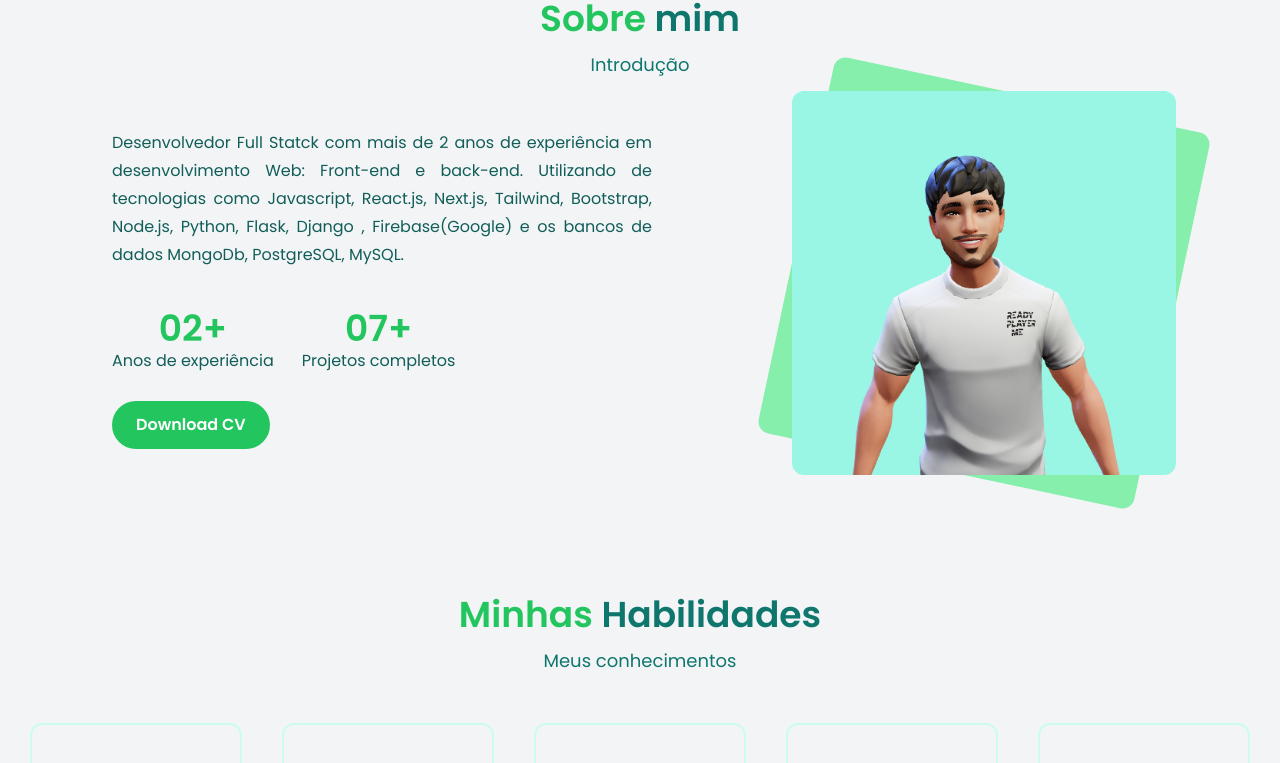
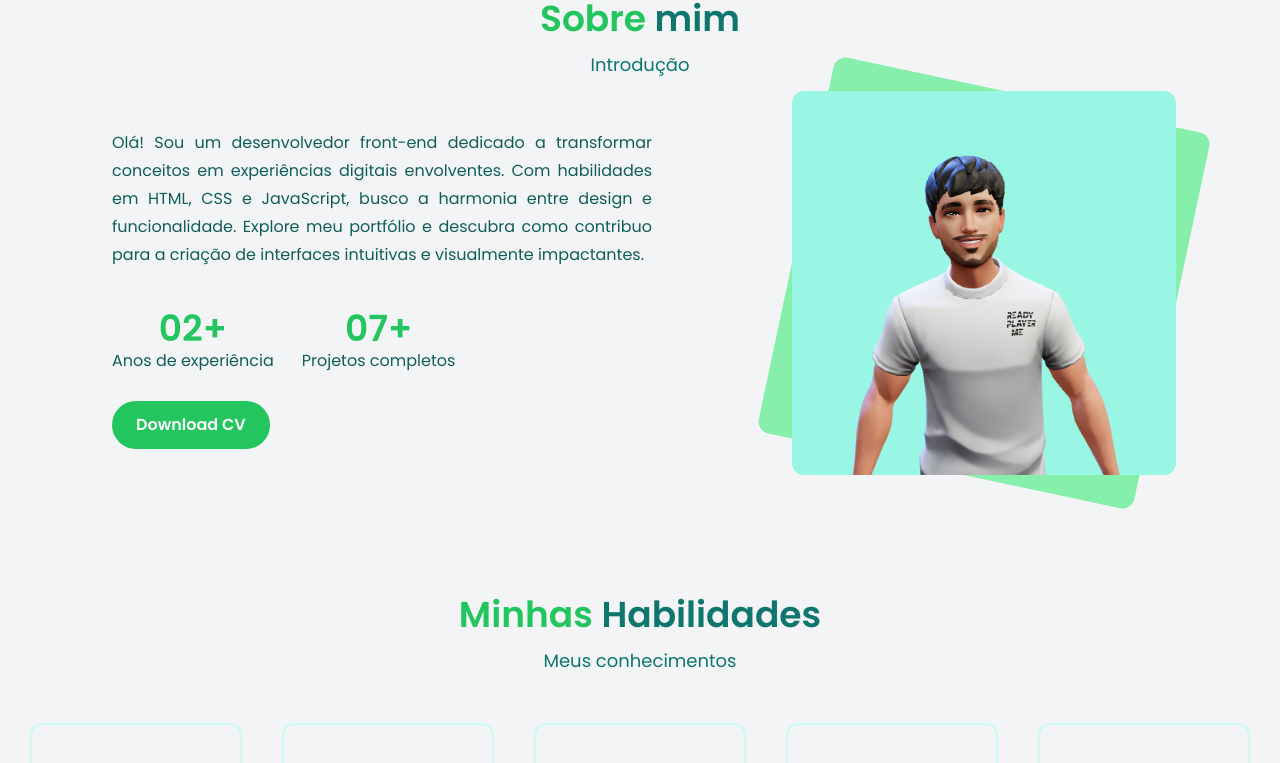
Before and after one commit to Orozimbo1/Portifolio, a React (Vite) app: page / in a window 1280 px wide. Shown: the part 873-1636 px from the top of the page. Built offline with nearby package versions, Linux system fonts and the light colour scheme.

Commit message:
updated skills e about

```diff
--- a/src/components/About.jsx
+++ b/src/components/About.jsx
@@ -20,8 +20,8 @@ const About = () => {
         <div className='flex lg:flex-row flex-col-reverse items-center lg:gap-6 gap-12 px-10 max-w-6xl mx-auto'>
           <div className='p-2'>
             <div className='text-teal-800 my-3'>
-              <p className='text-justify leading-7 w-10/12'>
-                Desenvolvedor Full Statck com mais de 2 anos de experiência em desenvolvimento Web: Front-end e back-end. Utilizando de tecnologias como Javascript, React.js, Next.js, Tailwind, Bootstrap, Node.js, Python, Flask, Django , Firebase(Google) e os bancos de dados MongoDb, PostgreSQL, MySQL.
+              <p className='text-justify leading-7 w-full lg:w-10/12'>
+                Olá! Sou um desenvolvedor front-end dedicado a transformar conceitos em experiências digitais envolventes. Com habilidades em HTML, CSS e JavaScript, busco a harmonia entre design e funcionalidade. Explore meu portfólio e descubra como contribuo para a criação de interfaces intuitivas e visualmente impactantes.
               </p>
             </div>
             <div className='flex items-center mt-10 gap-7'>
--- a/src/components/Skills.jsx
+++ b/src/components/Skills.jsx
@@ -9,12 +9,14 @@ const Skills = () => {
     {logo: 'logo-react', name: 'React', level: 'Avançado', count: 80},
     {logo: 'logo-nodejs', name: 'NodeJs', level: 'Intermediário', count: 70},
     {logo: 'logo-python', name: 'Python', level: 'Básico', count: 15},
+    {logo: 'logo-firebase', name: 'Firebase', level: 'Básico', count: 55},
+    {logo: 'logo-pwa', name: 'PWA', level: 'Básico', count: 85},
   ]
 
   return (
     <section id='skills' className='py-10 relative'>
       <div className='mt-10 text-teal-700 text-center'>
-        <h3 className='text-4xl font-semibold text-green-500'>Minhas <span className='text-teal-700'>Habilidades</span></h3>
+        <h3 className='text-3xl md:text-4xl font-semibold text-green-500'>Minhas <span className='text-teal-700'>Habilidades</span></h3>
         <p className='text-teal-700 mt-3 text-lg'>Meus conhecimentos</p>
         <div className="flex items-center justify-center mt-12 gap-10 flex-wrap">
           {skills.map((skill, i) => (
```
